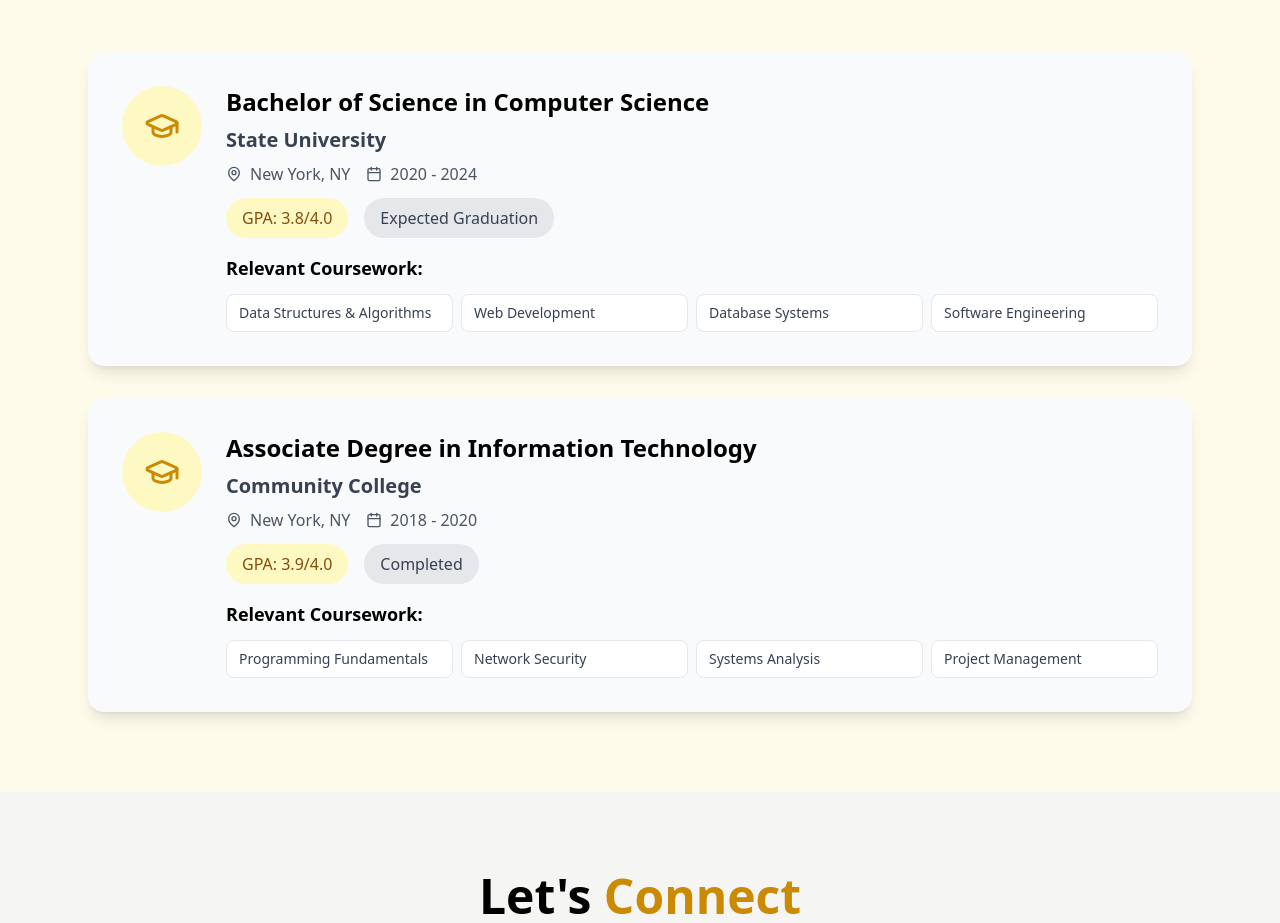
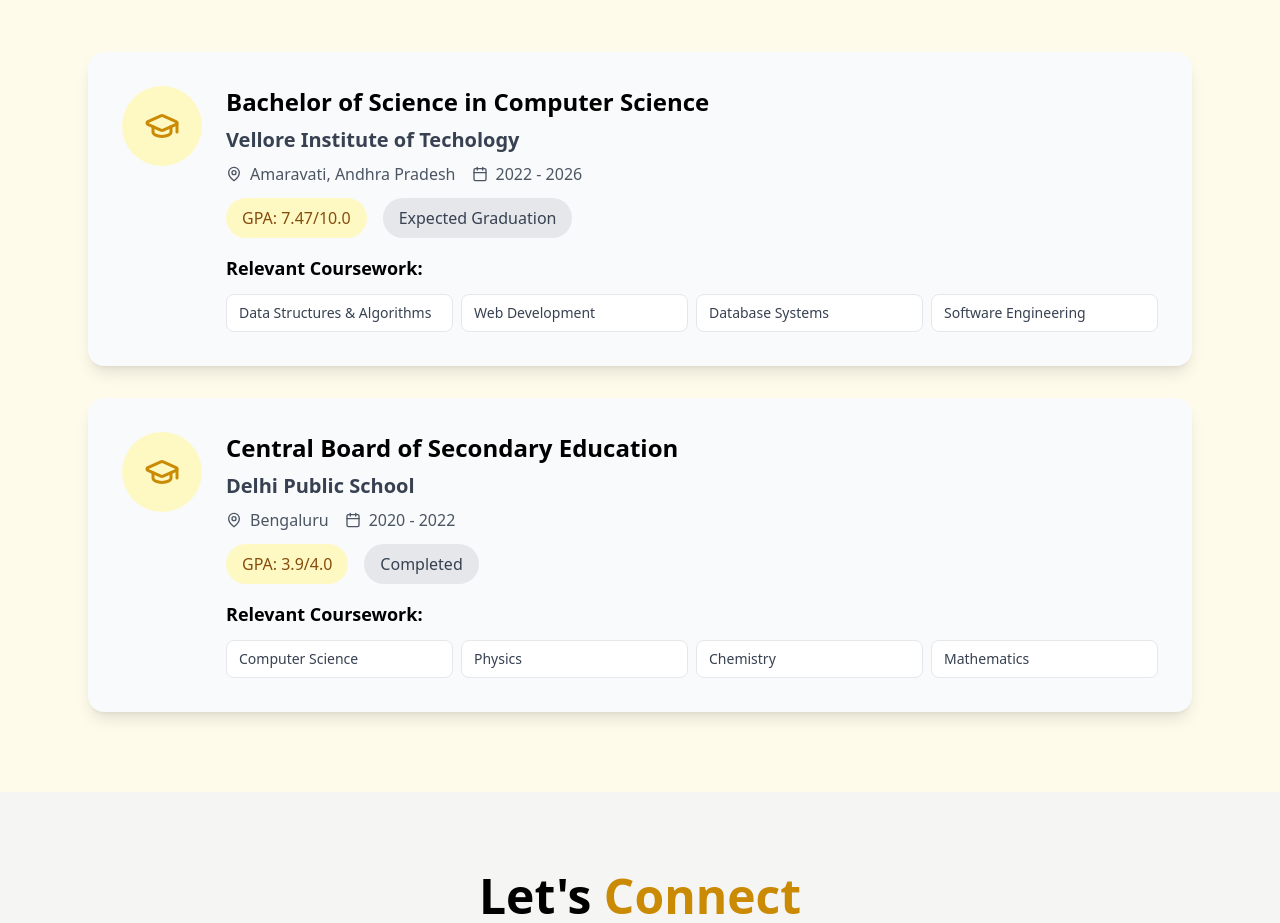
Before and after one commit to Akshit9150/portfolio, a React (Vite) app: page / in a window 1280 px wide. Shown: the part 4040-4963 px from the top of the page. Built offline with nearby package versions, Linux system fonts and the light colour scheme.

Commit message:
Updated Education.tsx

```diff
--- a/src/components/Education.tsx
+++ b/src/components/Education.tsx
@@ -5,10 +5,10 @@ const Education = () => {
   const education = [
     {
       degree: "Bachelor of Science in Computer Science",
-      university: "State University",
-      location: "New York, NY",
-      period: "2020 - 2024",
-      gpa: "3.8/4.0",
+      university: "Vellore Institute of Techology",
+      location: "Amaravati, Andhra Pradesh",
+      period: "2022 - 2026",
+      gpa: "7.47/10.0",
       status: "Expected Graduation",
       coursework: [
         "Data Structures & Algorithms",
@@ -18,17 +18,17 @@ const Education = () => {
       ]
     },
     {
-      degree: "Associate Degree in Information Technology",
-      university: "Community College",
-      location: "New York, NY",
-      period: "2018 - 2020",
+      degree: "Central Board of Secondary Education",
+      university: "Delhi Public School",
+      location: "Bengaluru",
+      period: "2020 - 2022",
       gpa: "3.9/4.0",
       status: "Completed",
       coursework: [
-        "Programming Fundamentals",
-        "Network Security",
-        "Systems Analysis",
-        "Project Management"
+        "Computer Science",
+        "Physics",
+        "Chemistry",
+        "Mathematics"
       ]
     }
   ];
```
